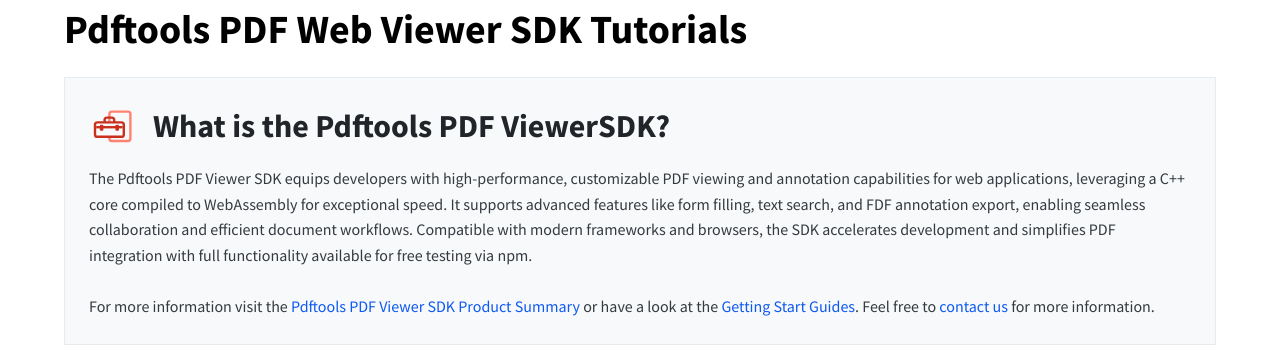
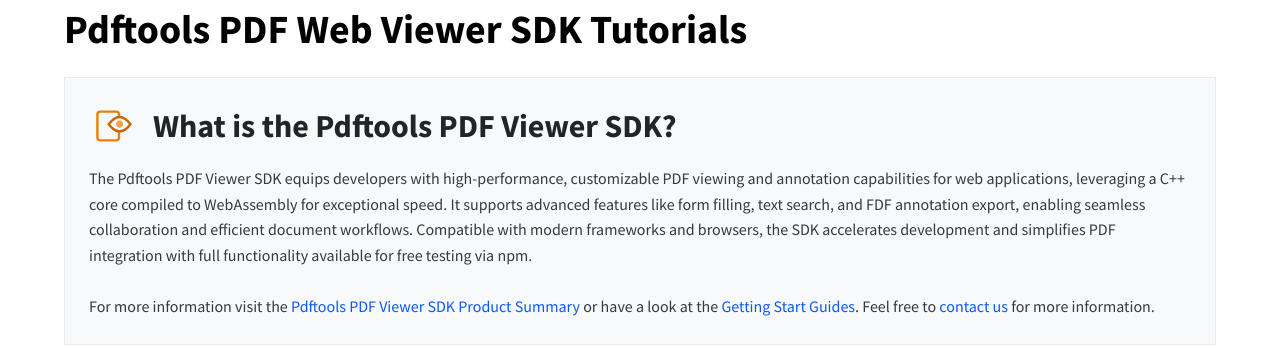
Before and after one commit to pdf-tools/pdf_code_samples, a Jekyll site: the page built from docs/products/webviewer.md, in a window 1280 px wide. Shown: the part 139-485 px from the top of the page. Built offline with Jekyll 4.4.1, drawn with Linux system fonts in a browser that asks for light colours.

Commit message:
Fix the viewer info include

```diff
--- a/docs/_includes/viewer-info.html
+++ b/docs/_includes/viewer-info.html
@@ -1,7 +1,7 @@
 <div class="product-info">
     <div class="product-info-header">
-        <img src="{{ site.baseurl }}/assets/images/products/pdftools-sdk.svg" alt="Pdftools SDK Logo" class="product-logo">
-        <h2>What is the Pdftools PDF ViewerSDK?</h2>
+        <img src="{{ site.baseurl }}/assets/images/products/pdf-viewer-sdk.svg" alt="Pdftools SDK Logo" class="product-logo">
+        <h2>What is the Pdftools PDF Viewer SDK?</h2>
     </div>
     <div class="product-info-content">
         <p>The Pdftools PDF Viewer SDK equips developers with high-performance, customizable PDF viewing and annotation capabilities for web applications, leveraging a C++ core compiled to WebAssembly for exceptional speed. It supports advanced features like form filling, text search, and FDF annotation export, enabling seamless collaboration and efficient document workflows. Compatible with modern frameworks and browsers, the SDK accelerates development and simplifies PDF integration with full functionality available for free testing via npm.</p>
```
